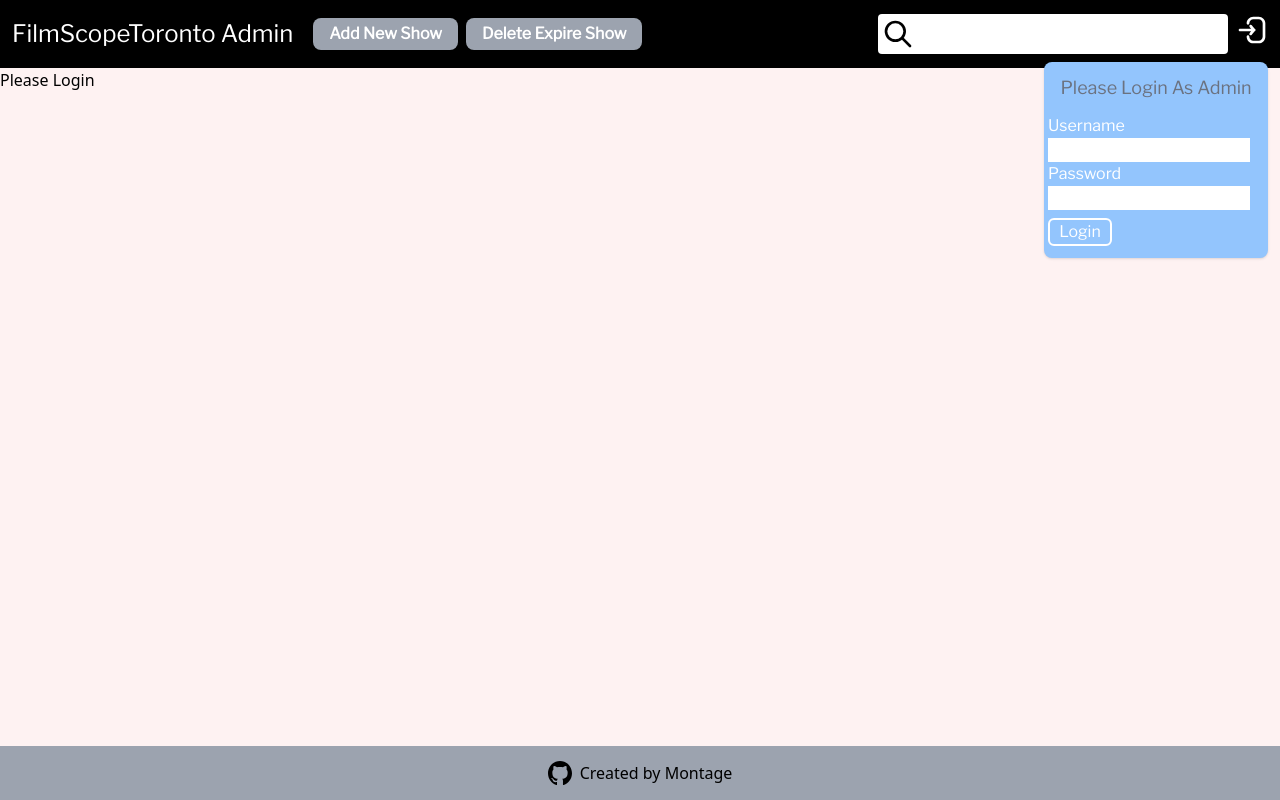
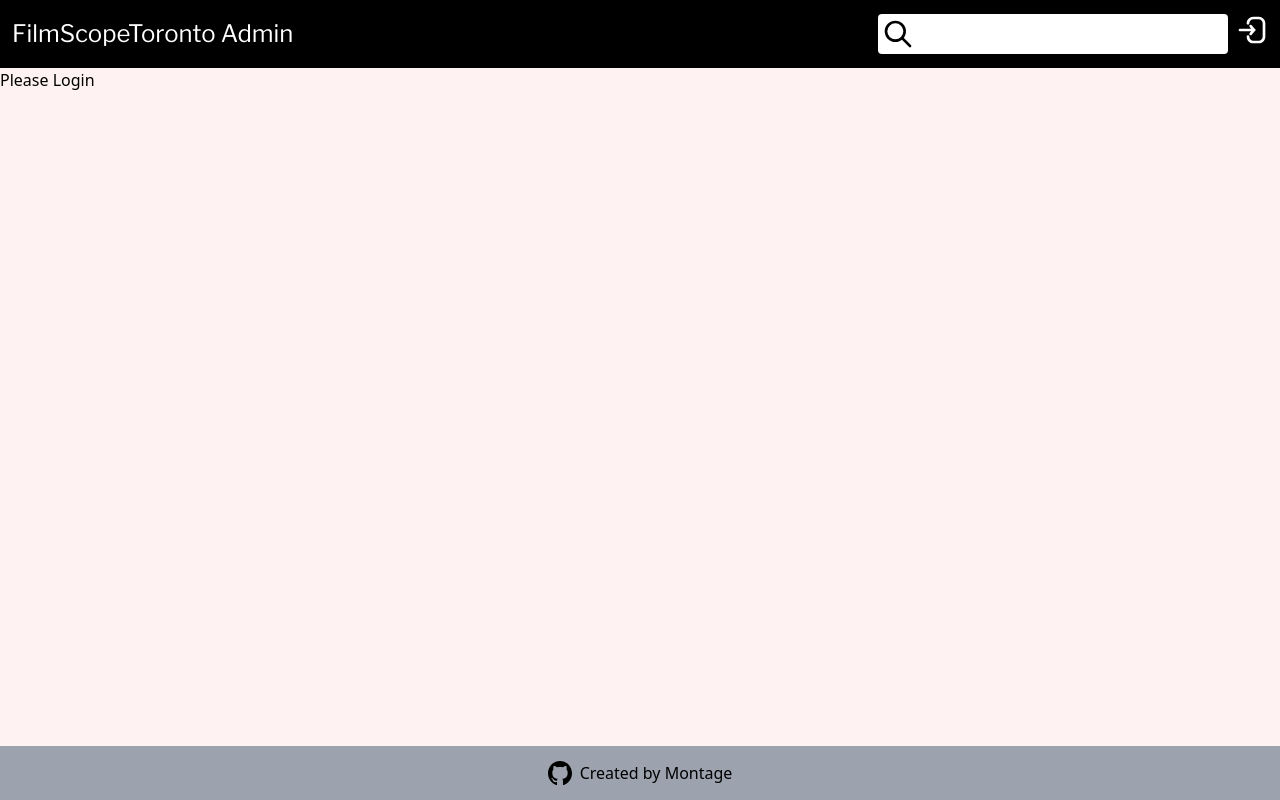
Before and after one commit to montage0921/Full_Stack_FilmScope_Toronto, a React (Vite) app in the folder frontend-admin/: page / in a window 1280 px wide. Built offline with nearby package versions, Linux system fonts and the light colour scheme.

Commit message:
fix the bug that login form cannot correctly display

```diff
--- a/frontend-admin/src/api/userAuth.js
+++ b/frontend-admin/src/api/userAuth.js
@@ -10,6 +10,7 @@ export const sendLoginInfo = async (loginInfo, setLoginStatus) => {
       const token = await response.data.accessToken;
       localStorage.setItem("accessToken", token);
       await setLoginStatus(LoginStatus.SUCCESS);
+      return LoginStatus.SUCCESS;
     }
   } catch (error) {
     setLoginStatus(LoginStatus.FAILED);
--- a/frontend-admin/src/components/admin_frontpage/LoginForm.jsx
+++ b/frontend-admin/src/components/admin_frontpage/LoginForm.jsx
@@ -6,7 +6,12 @@ import { LoginStatus } from "../../utils/loginstatus";
 function LoginForm() {
   const [username, setUsername] = useState("");
   const [password, setPassword] = useState("");
-  const { loginStatus, setLoginStatus } = useContext(AuthContext);
+  const {
+    loginStatus,
+    setLoginStatus,
+    setClickLoginDropDown,
+    clickLoginDropDown,
+  } = useContext(AuthContext);
 
   const handleUserName = (e) => {
     setUsername(e.target.value);
@@ -23,7 +28,10 @@ function LoginForm() {
       username: username,
       password: password,
     };
-    await sendLoginInfo(loginInfo, setLoginStatus);
+    const result = await sendLoginInfo(loginInfo, setLoginStatus, loginStatus);
+    if (result === LoginStatus.SUCCESS) {
+      setClickLoginDropDown(false);
+    }
   };
 
   return (
--- a/frontend-admin/src/components/admin_frontpage/LogoutForm.jsx
+++ b/frontend-admin/src/components/admin_frontpage/LogoutForm.jsx
@@ -3,11 +3,12 @@ import { AuthContext } from "../../context/AuthContext";
 import { LoginStatus } from "../../utils/loginstatus";
 
 function LogoutForm() {
-  const { setLoginStatus } = useContext(AuthContext);
+  const { setLoginStatus, setClickLoginDropDown } = useContext(AuthContext);
 
   const handleLogout = () => {
     localStorage.removeItem("accessToken");
     setLoginStatus(LoginStatus.NOT_ATTEMPTED);
+    setClickLoginDropDown(false);
   };
 
   return (
--- a/frontend-admin/src/containers/admin_frontpage/LoginContainer.jsx
+++ b/frontend-admin/src/containers/admin_frontpage/LoginContainer.jsx
@@ -9,10 +9,6 @@ function LoginContainer() {
   const { loginStatus, clickLoginDropDown, setClickLoginDropDown } =
     useContext(AuthContext);
 
-  useEffect(() => {
-    setClickLoginDropDown(!clickLoginDropDown);
-  }, [loginStatus]);
-
   return (
     <div>
       <button
@@ -23,6 +19,7 @@ function LoginContainer() {
       >
         <LoginIcon></LoginIcon>
       </button>
+      {console.log(clickLoginDropDown)}
       {clickLoginDropDown && (
         <div
           className="absolute flex flex-col  bg-blue-300 text-lg text-gray-500 rounded-lg  shadow w-56 top-12 right-0
--- a/frontend-admin/src/containers/admin_frontpage/NavBar.jsx
+++ b/frontend-admin/src/containers/admin_frontpage/NavBar.jsx
@@ -5,11 +5,11 @@ import { SearchContext, ShowListContext } from "../Admin";
 import { AuthContext } from "../../context/AuthContext";
 import { Link, useNavigate } from "react-router-dom";
 import { deleteExpiredShows } from "../../api/crudAPI";
+import { LoginStatus } from "../../utils/loginstatus";
 
 function NavBar() {
   const { query, setQuery } = useContext(SearchContext);
   const { loginStatus } = useContext(AuthContext);
-  const { showList, setShowList } = useContext(ShowListContext);
 
   const handleSearch = (e) => {
     setQuery(e.target.value);
@@ -35,6 +35,8 @@ function NavBar() {
       >
         <div className="flex gap-2 justify-center items-center">
           <span className="mr-3">FilmScopeToronto Admin</span>
+          {loginStatus === LoginStatus.SUCCESS && (
+            <div className="py-2 flex gap-2">
               <button className="bg-gray-400 hover:bg-gray-500 text-white text-base font-semibold px-4 py-1 rounded-lg transition-all duration-300">
                 <Link to="/add-new-show">Add New Show</Link>
               </button>
@@ -44,6 +46,8 @@ function NavBar() {
               >
                 Delete Expire Show
               </button>
+            </div>
+          )}
         </div>
 
         <div className="relative flex gap-2 items-center">
```
Lines whose indentation alone changed are shown as unchanged.
